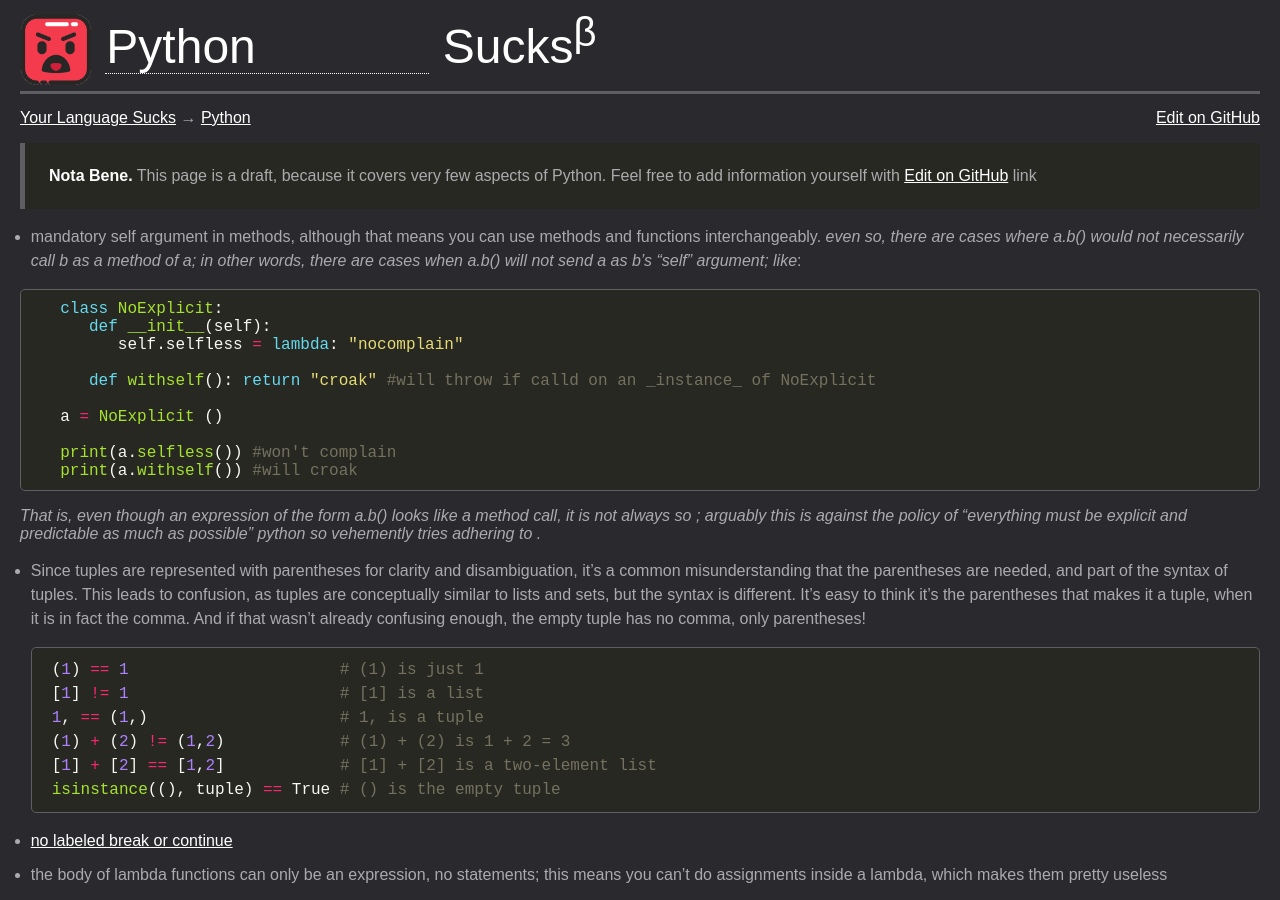
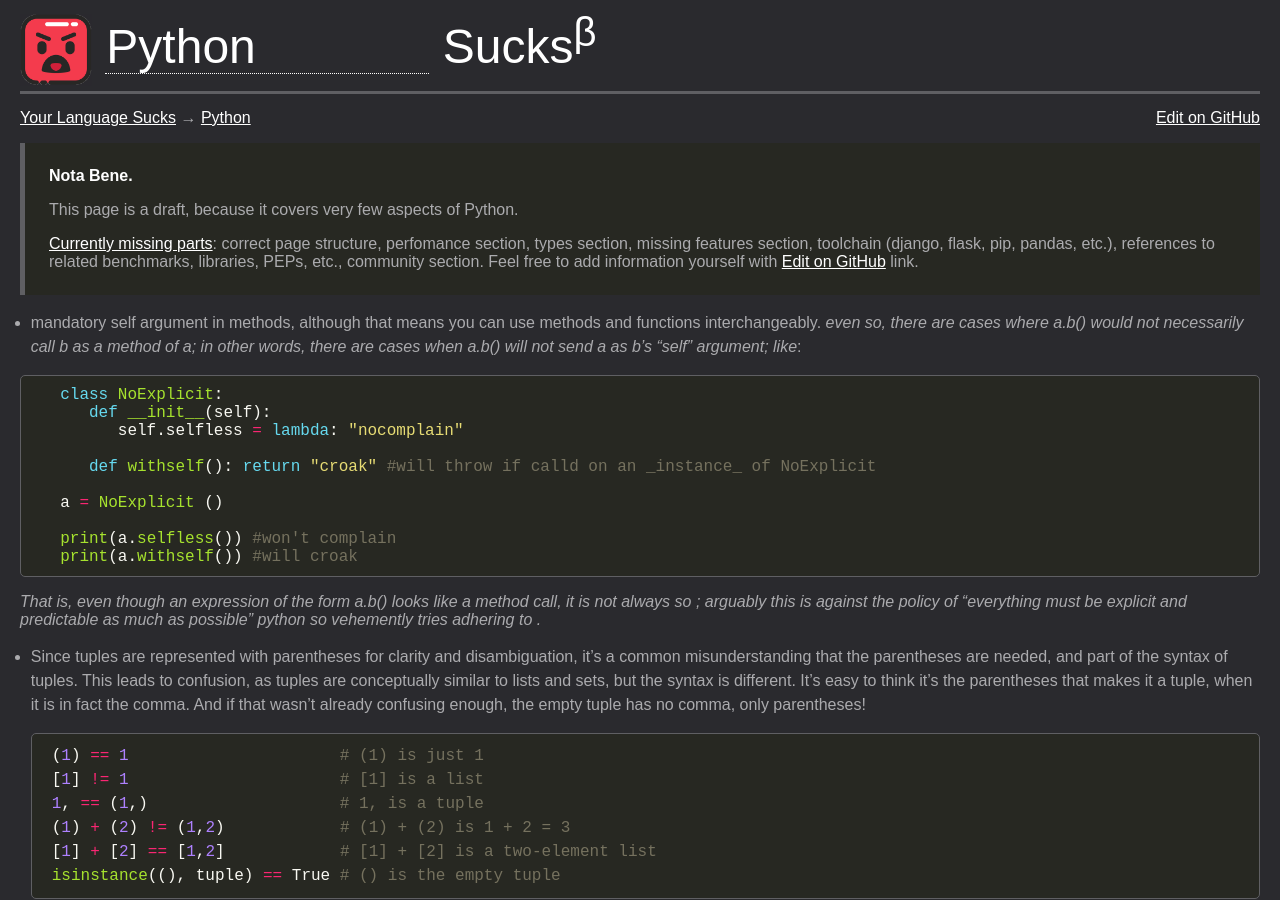
Before and after one commit to rakshazi/yourlanguagesucks.com, a Jekyll site: the page built from why/python.md, in a window 1280 px wide and 900 px high. Built offline with Jekyll 4.4.1, drawn with Linux system fonts in a browser that asks for light colours.

Commit message:
added "missing parts" to all reviewed languages, based on "good pages" guide

```diff
--- a/_layouts/language.html
+++ b/_layouts/language.html
@@ -17,16 +17,20 @@
     {% if page.date and date < now %}
     <div class="msg danger">
         <strong>Watch Out!</strong>
-        That article was updated in {{ date }}, some information may be outdated.
-        Feel free to update it yourself with <a href="#edit-top">Edit on GitHub</a> link
+        <p>That article was updated in {{ date }} by {{ page.author }},
+        it does not follow <a href="/new#what-does-good-page-must-contain" target="_blank">good pages</a> guide and may have outdated information.</p>
+        Help us to maintain it with <a href="#edit-top">Edit on GitHub</a> link
     </div>
     {% endif %}
 
     {% if page.draft %}
     <div class="msg">
         <strong>Nota Bene.</strong>
-        This page is a draft, because it covers very few aspects of {{ page.title }}.
-        Feel free to add information yourself with <a href="#edit-top">Edit on GitHub</a> link
+        <p>This page is a draft, because it covers very few aspects of {{ page.title }}.</p>
+        {% if page.missing %}
+        <a href="/new#what-does-good-page-must-contain" target="_blank">Currently missing parts</a>: {{ page.missing | join: ', ' }}.
+        {% endif %}
+        Feel free to add information yourself with <a href="#edit-top">Edit on GitHub</a> link.
     </div>
     {% endif %}
 </div>
--- a/why/python.md
+++ b/why/python.md
@@ -4,6 +4,14 @@
 date: 2020
 draft: true
 author: theory.org
+missing:
+- correct page structure
+- perfomance section
+- types section
+- missing features section
+- toolchain (django, flask, pip, pandas, etc.)
+- references to related benchmarks, libraries, PEPs, etc.
+- community section
 ---
 * mandatory self argument in methods, although that means you can use methods and functions interchangeably.
 _even so, there are cases where a.b() would not necessarily call b as a method of a;
```
Also changed, not shown: why/go.md (+6 -0 lines), why/javascript.md (+6 -0 lines), why/php.md (+8 -0 lines).
